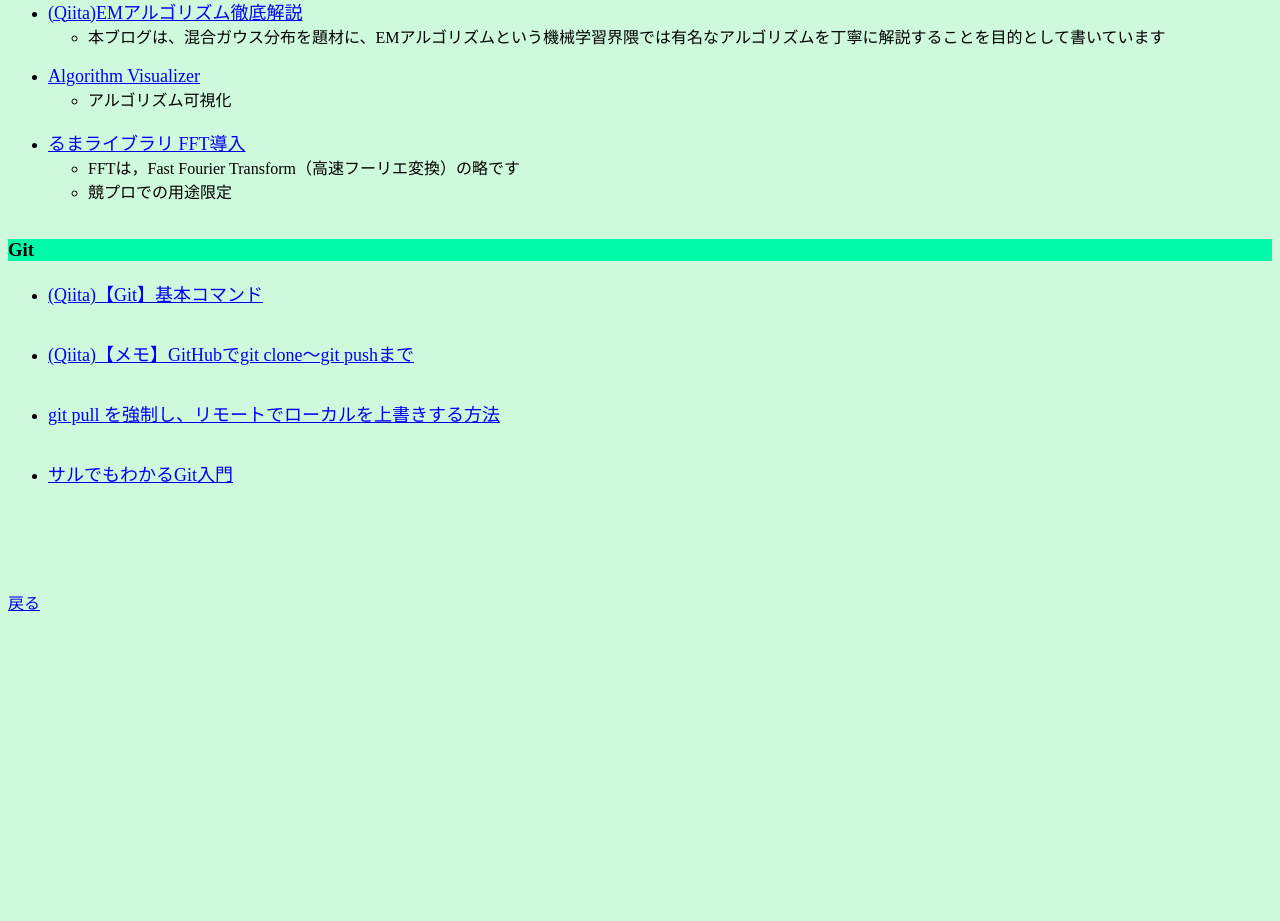
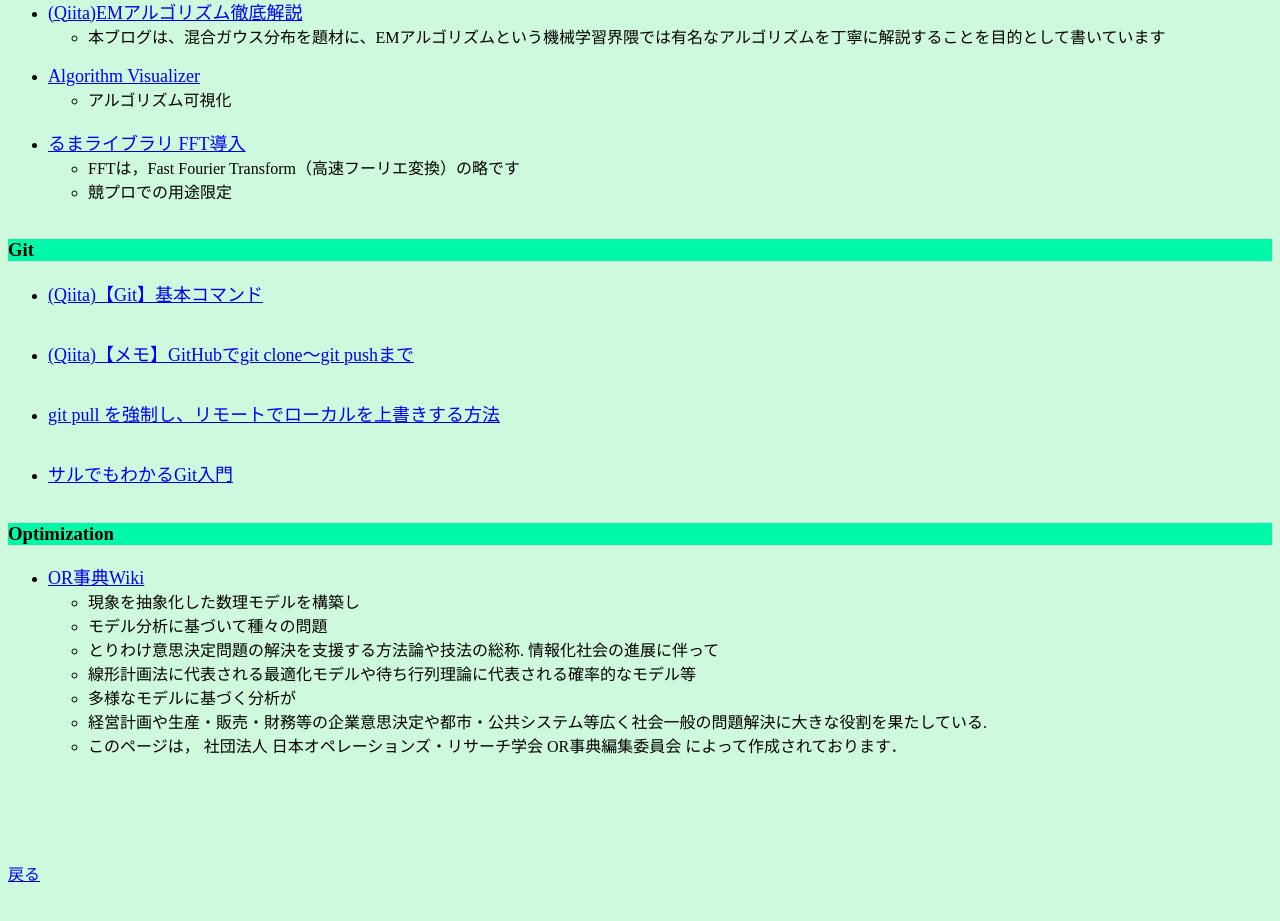
Before and after one commit to laplaciannin102/laplaciannin102.github.io, a plain HTML site: page bookmark_pages/information_technology_bookmark.html in a window 1280 px wide. Shown: the part 718-1639 px from the top of the page. Before the commit the page ends 1436 px from the top, so only its background shows below. Drawn offline with Linux system fonts and the light colour scheme.

Commit message:
20200207 add bookmark pages

```diff
--- a/bookmark_pages/information_technology_bookmark.html
+++ b/bookmark_pages/information_technology_bookmark.html
@@ -100,6 +100,32 @@
 
 </ul>
 
+<h3 id="optimization">Optimization</h3>
+
+<ul>
+
+<li><a href="http://www.orsj.or.jp/~wiki/wiki/index.php/%E3%83%A1%E3%82%A4%E3%83%B3%E3%83%9A%E3%83%BC%E3%82%B8"><font size="4" color="blue">OR事典Wiki</font></a>
+
+<ul>
+
+<li>現象を抽象化した数理モデルを構築し</li>
+
+<li>モデル分析に基づいて種々の問題</li>
+
+<li>とりわけ意思決定問題の解決を支援する方法論や技法の総称. 情報化社会の進展に伴って</li>
+
+<li>線形計画法に代表される最適化モデルや待ち行列理論に代表される確率的なモデル等</li>
+
+<li>多様なモデルに基づく分析が</li>
+
+<li>経営計画や生産・販売・財務等の企業意思決定や都市・公共システム等広く社会一般の問題解決に大きな役割を果たしている.</li>
+
+<li>このページは， 社団法人 日本オペレーションズ・リサーチ学会 OR事典編集委員会 によって作成されております． <br><br></li>
+
+</ul></li>
+
+</ul>
+
 <p><br><br><br></p>
 
 <p><a href="./index.html">戻る</a></p>
```
Also changed, not shown: bookmark_pages/math_bookmark.html (+14 -0 lines), bookmark_pages/statistics_bookmark.html (+16 -0 lines).
